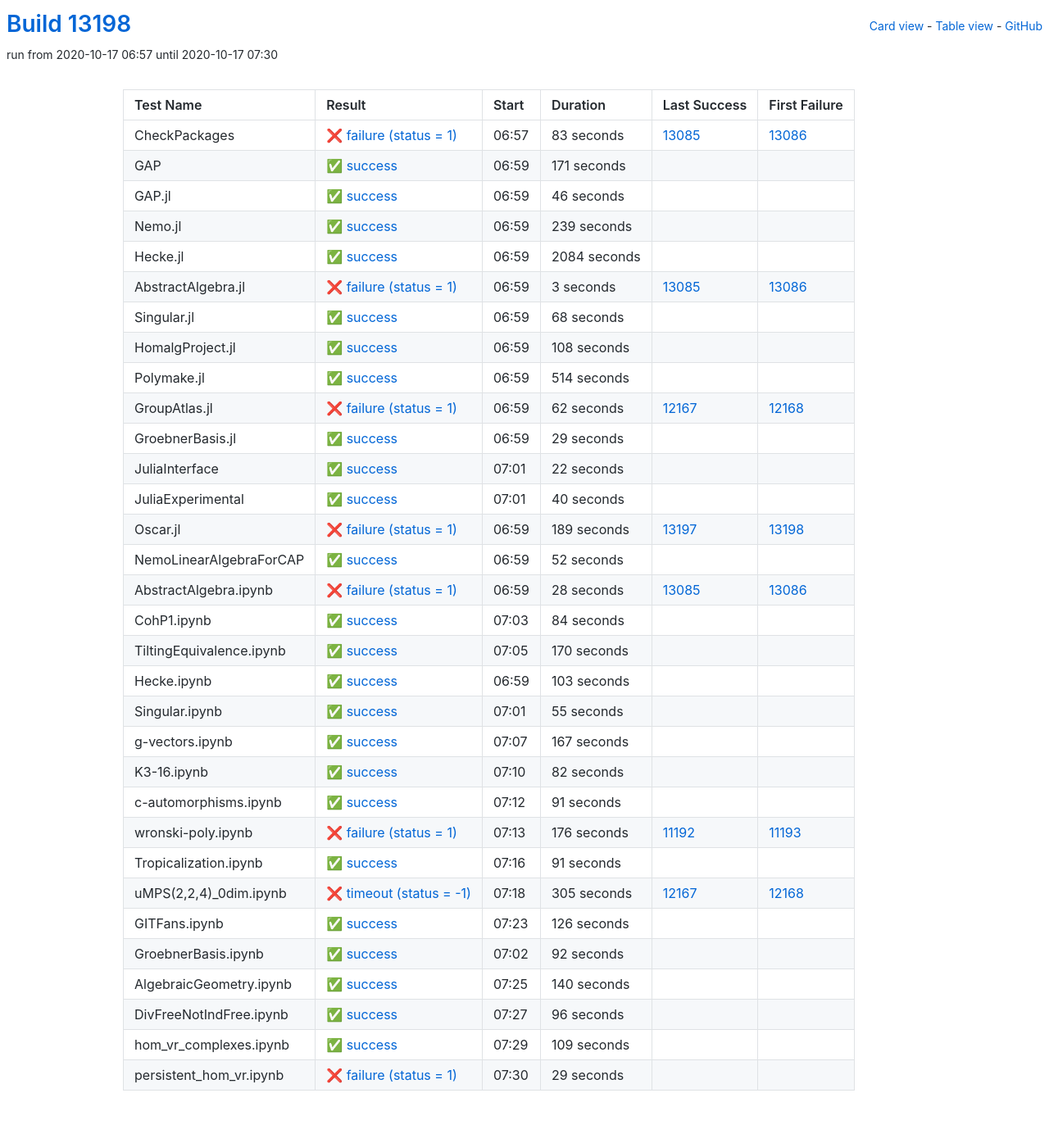
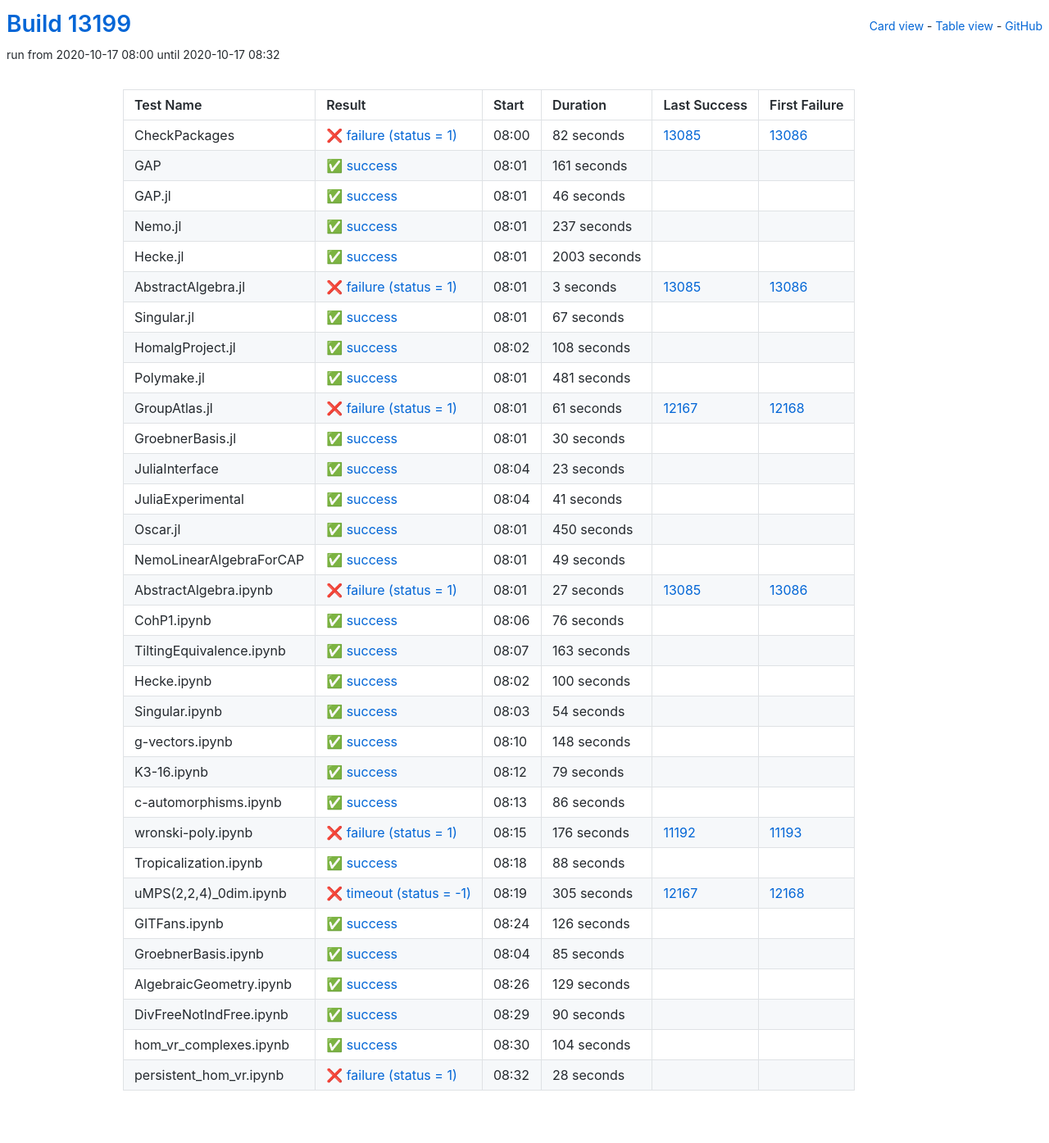
Before and after one commit to oscar-system/oscar-ci-status, a Jekyll site: the page built from table.html, in a window 1280 px wide. Shown: the whole page at 82% size. Built offline with Jekyll 4.4.1, drawn with Linux system fonts in a browser that asks for light colours.

Commit message:
Build #13199

```diff
--- a/_data/ci.yml
+++ b/_data/ci.yml
@@ -1,6 +1,6 @@
 ---
-build: 13198
-build_url: https://oscarci.mathematik.uni-kl.de/job/oscar/13198/
+build: 13199
+build_url: https://oscarci.mathematik.uni-kl.de/job/oscar/13199/
 job: oscar
 organization: oscar-system
 repo: oscar-ci-status
@@ -8,32 +8,32 @@
 tests:
 - name: CheckPackages
   id: checkpackages
-  log: https://oscarci.mathematik.uni-kl.de/job/oscar/13198/artifact/logs/build-13198/CheckPackages.log
-  start: 2020-10-17 06:57
+  log: https://oscarci.mathematik.uni-kl.de/job/oscar/13199/artifact/logs/build-13199/CheckPackages.log
+  start: 2020-10-17 08:00
   success: false
   exitcode: 1
   status: failure
-  duration: 83
+  duration: 82
   last_success: 13085
   last_success_url: https://oscarci.mathematik.uni-kl.de/job/oscar/13085/
   first_failure: 13086
   first_failure_url: https://oscarci.mathematik.uni-kl.de/job/oscar/13086/
 - name: GAP
   id: gap
-  log: https://oscarci.mathematik.uni-kl.de/job/oscar/13198/artifact/logs/build-13198/GAP.log
-  start: 2020-10-17 06:59
+  log: https://oscarci.mathematik.uni-kl.de/job/oscar/13199/artifact/logs/build-13199/GAP.log
+  start: 2020-10-17 08:01
   success: true
   exitcode: 0
   status: success
-  duration: 171
+  duration: 161
   last_success: false
   last_success_url:
   first_failure: false
   first_failure_url:
 - name: GAP.jl
   id: gap-jl
-  log: https://oscarci.mathematik.uni-kl.de/job/oscar/13198/artifact/logs/build-13198/GAP.jl.log
-  start: 2020-10-17 06:59
+  log: https://oscarci.mathematik.uni-kl.de/job/oscar/13199/artifact/logs/build-13199/GAP.jl.log
+  start: 2020-10-17 08:01
   success: true
   exitcode: 0
   status: success
@@ -44,32 +44,32 @@
   first_failure_url:
 - name: Nemo.jl
   id: nemo-jl
-  log: https://oscarci.mathematik.uni-kl.de/job/oscar/13198/artifact/logs/build-13198/Nemo.jl.log
-  start: 2020-10-17 06:59
+  log: https://oscarci.mathematik.uni-kl.de/job/oscar/13199/artifact/logs/build-13199/Nemo.jl.log
+  start: 2020-10-17 08:01
   success: true
   exitcode: 0
   status: success
-  duration: 239
+  duration: 237
   last_success: false
   last_success_url:
   first_failure: false
   first_failure_url:
 - name: Hecke.jl
   id: hecke-jl
-  log: https://oscarci.mathematik.uni-kl.de/job/oscar/13198/artifact/logs/build-13198/Hecke.jl.log
-  start: 2020-10-17 06:59
+  log: https://oscarci.mathematik.uni-kl.de/job/oscar/13199/artifact/logs/build-13199/Hecke.jl.log
+  start: 2020-10-17 08:01
   success: true
   exitcode: 0
   status: success
-  duration: 2084
+  duration: 2003
   last_success: false
   last_success_url:
   first_failure: false
   first_failure_url:
 - name: AbstractAlgebra.jl
   id: abstractalgebra-jl
-  log: https://oscarci.mathematik.uni-kl.de/job/oscar/13198/artifact/logs/build-13198/AbstractAlgebra.jl.log
-  start: 2020-10-17 06:59
+  log: https://oscarci.mathematik.uni-kl.de/job/oscar/13199/artifact/logs/build-13199/AbstractAlgebra.jl.log
+  start: 2020-10-17 08:01
   success: false
   exitcode: 1
   status: failure
@@ -80,20 +80,20 @@
   first_failure_url: https://oscarci.mathematik.uni-kl.de/job/oscar/13086/
 - name: Singular.jl
   id: singular-jl
-  log: https://oscarci.mathematik.uni-kl.de/job/oscar/13198/artifact/logs/build-13198/Singular.jl.log
-  start: 2020-10-17 06:59
+  log: https://oscarci.mathematik.uni-kl.de/job/oscar/13199/artifact/logs/build-13199/Singular.jl.log
+  start: 2020-10-17 08:01
   success: true
   exitcode: 0
   status: success
-  duration: 68
+  duration: 67
   last_success: false
   last_success_url:
   first_failure: false
   first_failure_url:
 - name: HomalgProject.jl
   id: homalgproject-jl
-  log: https://oscarci.mathematik.uni-kl.de/job/oscar/13198/artifact/logs/build-13198/HomalgProject.jl.log
-  start: 2020-10-17 06:59
+  log: https://oscarci.mathematik.uni-kl.de/job/oscar/13199/artifact/logs/build-13199/HomalgProject.jl.log
+  start: 2020-10-17 08:02
   success: true
   exitcode: 0
   status: success
@@ -104,188 +104,188 @@
   first_failure_url:
 - name: Polymake.jl
   id: polymake-jl
-  log: https://oscarci.mathematik.uni-kl.de/job/oscar/13198/artifact/logs/build-13198/Polymake.jl.log
-  start: 2020-10-17 06:59
+  log: https://oscarci.mathematik.uni-kl.de/job/oscar/13199/artifact/logs/build-13199/Polymake.jl.log
+  start: 2020-10-17 08:01
   success: true
   exitcode: 0
   status: success
-  duration: 514
+  duration: 481
   last_success: false
   last_success_url:
   first_failure: false
   first_failure_url:
 - name: GroupAtlas.jl
   id: groupatlas-jl
-  log: https://oscarci.mathematik.uni-kl.de/job/oscar/13198/artifact/logs/build-13198/GroupAtlas.jl.log
-  start: 2020-10-17 06:59
+  log: https://oscarci.mathematik.uni-kl.de/job/oscar/13199/artifact/logs/build-13199/GroupAtlas.jl.log
+  start: 2020-10-17 08:01
   success: false
   exitcode: 1
   status: failure
-  duration: 62
+  duration: 61
   last_success: 12167
   last_success_url: https://oscarci.mathematik.uni-kl.de/job/oscar/12167/
   first_failure: 12168
   first_failure_url: https://oscarci.mathematik.uni-kl.de/job/oscar/12168/
 - name: GroebnerBasis.jl
   id: groebnerbasis-jl
-  log: https://oscarci.mathematik.uni-kl.de/job/oscar/13198/artifact/logs/build-13198/GroebnerBasis.jl.log
-  start: 2020-10-17 06:59
+  log: https://oscarci.mathematik.uni-kl.de/job/oscar/13199/artifact/logs/build-13199/GroebnerBasis.jl.log
+  start: 2020-10-17 08:01
   success: true
   exitcode: 0
   status: success
-  duration: 29
+  duration: 30
   last_success: false
   last_success_url:
   first_failure: false
   first_failure_url:
 - name: JuliaInterface
   id: juliainterface
-  log: https://oscarci.mathematik.uni-kl.de/job/oscar/13198/artifact/logs/build-13198/JuliaInterface.log
-  start: 2020-10-17 07:01
+  log: https://oscarci.mathematik.uni-kl.de/job/oscar/13199/artifact/logs/build-13199/JuliaInterface.log
+  start: 2020-10-17 08:04
   success: true
   exitcode: 0
   status: success
-  duration: 22
+  duration: 23
   last_success: false
   last_success_url:
   first_failure: false
   first_failure_url:
 - name: JuliaExperimental
   id: juliaexperimental
-  log: https://oscarci.mathematik.uni-kl.de/job/oscar/13198/artifact/logs/build-13198/JuliaExperimental.log
-  start: 2020-10-17 07:01
+  log: https://oscarci.mathematik.uni-kl.de/job/oscar/13199/artifact/logs/build-13199/JuliaExperimental.log
+  start: 2020-10-17 08:04
   success: true
   exitcode: 0
   status: success
-  duration: 40
+  duration: 41
   last_success: false
   last_success_url:
   first_failure: false
   first_failure_url:
 - name: Oscar.jl
   id: oscar-jl
-  log: https://oscarci.mathematik.uni-kl.de/job/oscar/13198/artifact/logs/build-13198/Oscar.jl.log
-  start: 2020-10-17 06:59
-  success: false
-  exitcode: 1
-  status: failure
-  duration: 189
-  last_success: 13197
-  last_success_url: https://oscarci.mathematik.uni-kl.de/job/oscar/13197/
-  first_failure: 13198
-  first_failure_url: https://oscarci.mathematik.uni-kl.de/job/oscar/13198/
-- name: NemoLinearAlgebraForCAP
-  id: nemolinearalgebraforcap
-  log: https://oscarci.mathematik.uni-kl.de/job/oscar/13198/artifact/logs/build-13198/NemoLinearAlgebraForCAP.log
-  start: 2020-10-17 06:59
+  log: https://oscarci.mathematik.uni-kl.de/job/oscar/13199/artifact/logs/build-13199/Oscar.jl.log
+  start: 2020-10-17 08:01
   success: true
   exitcode: 0
   status: success
-  duration: 52
+  duration: 450
+  last_success: false
+  last_success_url:
+  first_failure: false
+  first_failure_url:
+- name: NemoLinearAlgebraForCAP
+  id: nemolinearalgebraforcap
+  log: https://oscarci.mathematik.uni-kl.de/job/oscar/13199/artifact/logs/build-13199/NemoLinearAlgebraForCAP.log
+  start: 2020-10-17 08:01
+  success: true
+  exitcode: 0
+  status: success
+  duration: 49
   last_success: false
   last_success_url:
   first_failure: false
   first_failure_url:
 - name: AbstractAlgebra.ipynb
   id: abstractalgebra-ipynb
-  log: https://oscarci.mathematik.uni-kl.de/job/oscar/13198/artifact/logs/build-13198/AbstractAlgebra.ipynb.log
-  start: 2020-10-17 06:59
+  log: https://oscarci.mathematik.uni-kl.de/job/oscar/13199/artifact/logs/build-13199/AbstractAlgebra.ipynb.log
+  start: 2020-10-17 08:01
   success: false
   exitcode: 1
   status: failure
-  duration: 28
+  duration: 27
   last_success: 13085
   last_success_url: https://oscarci.mathematik.uni-kl.de/job/oscar/13085/
   first_failure: 13086
   first_failure_url: https://oscarci.mathematik.uni-kl.de/job/oscar/13086/
 - name: CohP1.ipynb
   id: cohp1-ipynb
-  log: https://oscarci.mathematik.uni-kl.de/job/oscar/13198/artifact/logs/build-13198/CohP1.ipynb.log
-  start: 2020-10-17 07:03
+  log: https://oscarci.mathematik.uni-kl.de/job/oscar/13199/artifact/logs/build-13199/CohP1.ipynb.log
+  start: 2020-10-17 08:06
   success: true
   exitcode: 0
   status: success
-  duration: 84
+  duration: 76
   last_success: false
   last_success_url:
   first_failure: false
   first_failure_url:
 - name: TiltingEquivalence.ipynb
   id: tiltingequivalence-ipynb
-  log: https://oscarci.mathematik.uni-kl.de/job/oscar/13198/artifact/logs/build-13198/TiltingEquivalence.ipynb.log
-  start: 2020-10-17 07:05
+  log: https://oscarci.mathematik.uni-kl.de/job/oscar/13199/artifact/logs/build-13199/TiltingEquivalence.ipynb.log
+  start: 2020-10-17 08:07
   success: true
   exitcode: 0
   status: success
-  duration: 170
+  duration: 163
   last_success: false
   last_success_url:
   first_failure: false
   first_failure_url:
 - name: Hecke.ipynb
   id: hecke-ipynb
-  log: https://oscarci.mathematik.uni-kl.de/job/oscar/13198/artifact/logs/build-13198/Hecke.ipynb.log
-  start: 2020-10-17 06:59
+  log: https://oscarci.mathematik.uni-kl.de/job/oscar/13199/artifact/logs/build-13199/Hecke.ipynb.log
+  start: 2020-10-17 08:02
   success: true
   exitcode: 0
   status: success
-  duration: 103
+  duration: 100
   last_success: false
   last_success_url:
   first_failure: false
   first_failure_url:
 - name: Singular.ipynb
   id: singular-ipynb
-  log: https://oscarci.mathematik.uni-kl.de/job/oscar/13198/artifact/logs/build-13198/Singular.ipynb.log
-  start: 2020-10-17 07:01
+  log: https://oscarci.mathematik.uni-kl.de/job/oscar/13199/artifact/logs/build-13199/Singular.ipynb.log
+  start: 2020-10-17 08:03
   success: true
   exitcode: 0
   status: success
-  duration: 55
+  duration: 54
   last_success: false
   last_success_url:
   first_failure: false
   first_failure_url:
 - name: g-vectors.ipynb
   id: g-vectors-ipynb
-  log: https://oscarci.mathematik.uni-kl.de/job/oscar/13198/artifact/logs/build-13198/g-vectors.ipynb.log
-  start: 2020-10-17 07:07
+  log: https://oscarci.mathematik.uni-kl.de/job/oscar/13199/artifact/logs/build-13199/g-vectors.ipynb.log
+  start: 2020-10-17 08:10
   success: true
   exitcode: 0
   status: success
-  duration: 167
+  duration: 148
   last_success: false
   last_success_url:
   first_failure: false
   first_failure_url:
 - name: K3-16.ipynb
   id: k3-16-ipynb
-  log: https://oscarci.mathematik.uni-kl.de/job/oscar/13198/artifact/logs/build-13198/K3-16.ipynb.log
-  start: 2020-10-17 07:10
+  log: https://oscarci.mathematik.uni-kl.de/job/oscar/13199/artifact/logs/build-13199/K3-16.ipynb.log
+  start: 2020-10-17 08:12
   success: true
   exitcode: 0
   status: success
-  duration: 82
+  duration: 79
   last_success: false
   last_success_url:
   first_failure: false
   first_failure_url:
 - name: c-automorphisms.ipynb
   id: c-automorphisms-ipynb
-  log: https://oscarci.mathematik.uni-kl.de/job/oscar/13198/artifact/logs/build-13198/c-automorphisms.ipynb.log
-  start: 2020-10-17 07:12
+  log: https://oscarci.mathematik.uni-kl.de/job/oscar/13199/artifact/logs/build-13199/c-automorphisms.ipynb.log
+  start: 2020-10-17 08:13
   success: true
   exitcode: 0
   status: success
-  duration: 91
+  duration: 86
   last_success: false
   last_success_url:
   first_failure: false
   first_failure_url:
 - name: wronski-poly.ipynb
   id: wronski-poly-ipynb
-  log: https://oscarci.mathematik.uni-kl.de/job/oscar/13198/artifact/logs/build-13198/wronski-poly.ipynb.log
-  start: 2020-10-17 07:13
+  log: https://oscarci.mathematik.uni-kl.de/job/oscar/13199/artifact/logs/build-13199/wronski-poly.ipynb.log
+  start: 2020-10-17 08:15
   success: false
   exitcode: 1
   status: failure
@@ -296,20 +296,20 @@
   first_failure_url: https://oscarci.mathematik.uni-kl.de/job/oscar/11193/
 - name: Tropicalization.ipynb
   id: tropicalization-ipynb
-  log: https://oscarci.mathematik.uni-kl.de/job/oscar/13198/artifact/logs/build-13198/Tropicalization.ipynb.log
-  start: 2020-10-17 07:16
+  log: https://oscarci.mathematik.uni-kl.de/job/oscar/13199/artifact/logs/build-13199/Tropicalization.ipynb.log
+  start: 2020-10-17 08:18
   success: true
   exitcode: 0
   status: success
-  duration: 91
+  duration: 88
   last_success: false
   last_success_url:
   first_failure: false
   first_failure_url:
 - name: uMPS(2,2,4)_0dim.ipynb
   id: umps-2-2-4-0dim-ipynb
-  log: https://oscarci.mathematik.uni-kl.de/job/oscar/13198/artifact/logs/build-13198/uMPS-2-2-4-_0dim.ipynb.log
-  start: 2020-10-17 07:18
+  log: https://oscarci.mathematik.uni-kl.de/job/oscar/13199/artifact/logs/build-13199/uMPS-2-2-4-_0dim.ipynb.log
+  start: 2020-10-17 08:19
   success: false
   exitcode: -1
   status: timeout
@@ -320,8 +320,8 @@
   first_failure_url: https://oscarci.mathematik.uni-kl.de/job/oscar/12168/
 - name: GITFans.ipynb
   id: gitfans-ipynb
-  log: https://oscarci.mathematik.uni-kl.de/job/oscar/13198/artifact/logs/build-13198/GITFans.ipynb.log
-  start: 2020-10-17 07:23
+  log: https://oscarci.mathematik.uni-kl.de/job/oscar/13199/artifact/logs/build-13199/GITFans.ipynb.log
+  start: 2020-10-17 08:24
   success: true
   exitcode: 0
   status: success
@@ -332,60 +332,60 @@
   first_failure_url:
 - name: GroebnerBasis.ipynb
   id: groebnerbasis-ipynb
-  log: https://oscarci.mathematik.uni-kl.de/job/oscar/13198/artifact/logs/build-13198/GroebnerBasis.ipynb.log
-  start: 2020-10-17 07:02
+  log: https://oscarci.mathematik.uni-kl.de/job/oscar/13199/artifact/logs/build-13199/GroebnerBasis.ipynb.log
+  start: 2020-10-17 08:04
   success: true
   exitcode: 0
   status: success
-  duration: 92
+  duration: 85
   last_success: false
   last_success_url:
   first_failure: false
   first_failure_url:
 - name: AlgebraicGeometry.ipynb
   id: algebraicgeometry-ipynb
-  log: https://oscarci.mathematik.uni-kl.de/job/oscar/13198/artifact/logs/build-13198/AlgebraicGeometry.ipynb.log
-  start: 2020-10-17 07:25
+  log: https://oscarci.mathematik.uni-kl.de/job/oscar/13199/artifact/logs/build-13199/AlgebraicGeometry.ipynb.log
+  start: 2020-10-17 08:26
   success: true
   exitcode: 0
   status: success
-  duration: 140
+  duration: 129
   last_success: false
   last_success_url:
   first_failure: false
   first_failure_url:
 - name: DivFreeNotIndFree.ipynb
   id: divfreenotindfree-ipynb
-  log: https://oscarci.mathematik.uni-kl.de/job/oscar/13198/artifact/logs/build-13198/DivFreeNotIndFree.ipynb.log
-  start: 2020-10-17 07:27
+  log: https://oscarci.mathematik.uni-kl.de/job/oscar/13199/artifact/logs/build-13199/DivFreeNotIndFree.ipynb.log
+  start: 2020-10-17 08:29
   success: true
   exitcode: 0
   status: success
-  duration: 96
+  duration: 90
   last_success: false
   last_success_url:
   first_failure: false
   first_failure_url:
 - name: hom_vr_complexes.ipynb
   id: hom-vr-complexes-ipynb
-  log: https://oscarci.mathematik.uni-kl.de/job/oscar/13198/artifact/logs/build-13198/hom_vr_complexes.ipynb.log
-  start: 2020-10-17 07:29
+  log: https://oscarci.mathematik.uni-kl.de/job/oscar/13199/artifact/logs/build-13199/hom_vr_complexes.ipynb.log
+  start: 2020-10-17 08:30
   success: true
   exitcode: 0
   status: success
-  duration: 109
+  duration: 104
   last_success: false
   last_success_url:
   first_failure: false
   first_failure_url:
 - name: persistent_hom_vr.ipynb
   id: persistent-hom-vr-ipynb
-  log: https://oscarci.mathematik.uni-kl.de/job/oscar/13198/artifact/logs/build-13198/persistent_hom_vr.ipynb.log
-  start: 2020-10-17 07:30
+  log: https://oscarci.mathematik.uni-kl.de/job/oscar/13199/artifact/logs/build-13199/persistent_hom_vr.ipynb.log
+  start: 2020-10-17 08:32
   success: false
   exitcode: 1
   status: failure
-  duration: 29
+  duration: 28
   last_success: false
   last_success_url:
   first_failure: false
```
Also changed, not shown: README.md.
